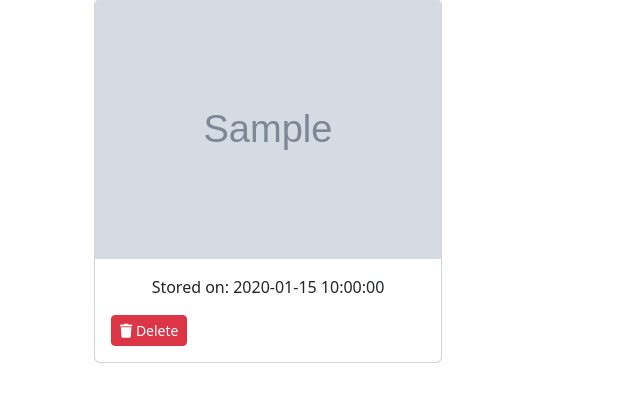
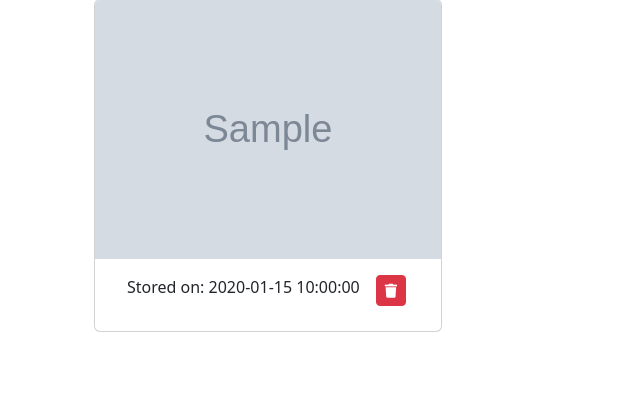
Before and after one commit to rizkydermawan1992/esp32cam-cctv-web, a Flask app: template templates/gallery.html in a window 1280 px wide. Shown: the part 131-533 px from the top of the page, without its empty margins (0-640 px from the left). Run offline with Flask 3, Linux system fonts and the light colour scheme; the template is opened without the code that fills it: most values are stand-ins (such as "Sample title", 1, 10 or a date in 2020); grey boxes marked "Sample" are stand-in pictures.

Commit message:
edit gallery

```diff
--- a/app.py
+++ b/app.py
@@ -99,10 +99,11 @@ def send_message():
         return redirect(url_for("home"))
 
     # Ambil pesan dari form
-    message = request.form["message"]
+    # message = request.form["message"]
+    message = "Motion Detected!!!"
 
     # Ambil file gambar dari form
-    image = request.files.get("image")
+    image = request.files.get("imageFile")
 
     if image:
         # Simpan gambar ke direktori lokal dengan nama file unik berbasis timestamp
@@ -141,12 +142,18 @@ def send_message():
 
 @app.route('/delete_image', methods=['POST'])
 def delete_image():
-    image_name = request.form.get('image_name')
-    image_path = os.path.join(app.static_folder, 'uploads', image_name)
-    if os.path.exists(image_path):
-        os.remove(image_path)
-    return redirect(url_for('gallery'))
+    filename = request.form['filename']
+    file_path = os.path.join(app.static_folder, filename)
+    try:
+        if os.path.exists(file_path):
+            os.remove(file_path)
+            flash('Image deleted successfully!', 'success')
+        else:
+            flash('File not found.', 'error')
+    except Exception as e:
+        flash(f'An error occurred: {e}', 'error')
+    return redirect(url_for('gallery'))  # Redirect ke halaman gallery
 
 
 if __name__ == "__main__":
-    app.run(debug=True)
+    app.run(host='0.0.0.0', port=5000)
--- a/templates/gallery.html
+++ b/templates/gallery.html
@@ -21,12 +21,12 @@
             <div class="col-md-4 mb-3">
                 <div class="card">
                     <img src="{{ url_for('static', filename=image.filename) }}" class="card-img-top" alt="Image">
-                    <div class="card-body">
-                        <p class="card-text text-center">Stored on: {{ image.timestamp }}</p>
+                    <div class="card-body" style="display:flex;">
+                        <p class="card-text text-center mx-3">Stored on: {{ image.timestamp }}</p>
+                        <!-- Tambahkan form untuk tombol delete -->
                         <form action="{{ url_for('delete_image') }}" method="POST">
-                            <input type="hidden" name="image_name" value="{{ image }}">
-                            <button type="submit" class="btn btn-sm btn-danger btn-block"><i class="fas fa-trash"></i>
-                                Delete</button>
+                            <input type="hidden" name="filename" value="{{ image.filename }}">
+                            <button class="btn btn-sm btn-danger" type="submit"><i class="fas fa-trash"></i></button>
                         </form>
                     </div>
                 </div>
@@ -34,6 +34,7 @@
             {% endfor %}
         </div>
     </div>
+
     {% endblock %}
 </body>
 
--- a/templates/livecam.html
+++ b/templates/livecam.html
@@ -15,6 +15,9 @@
 
     {% block content %}
     <h3 class="text-center">LIVE CAM</h3>
+
+    <img src="http://192.168.141.67/mjpeg/1" alt="">
+
     {% endblock %}
 
 
```
Also changed, not shown: static/uploads/20250106104149_photo_1732072983.jpg (deleted), static/uploads/20250106104337_photo_1732072961.jpg (deleted), static/uploads/20250106104448_photo_1732073001.jpg (deleted), static/uploads/20250107145447_esp32-cam.jpg (added), static/uploads/20250107145455_esp32-cam.jpg (added), static/uploads/20250107145525_esp32-cam.jpg (added), static/uploads/20250107145533_esp32-cam.jpg (added), static/uploads/20250107145551_esp32-cam.jpg (added), static/uploads/20250107145604_esp32-cam.jpg (added), static/uploads/20250107145610_esp32-cam.jpg (added), static/uploads/20250107145623_esp32-cam.jpg (added), static/uploads/20250107145630_esp32-cam.jpg (added), 2 other files.
